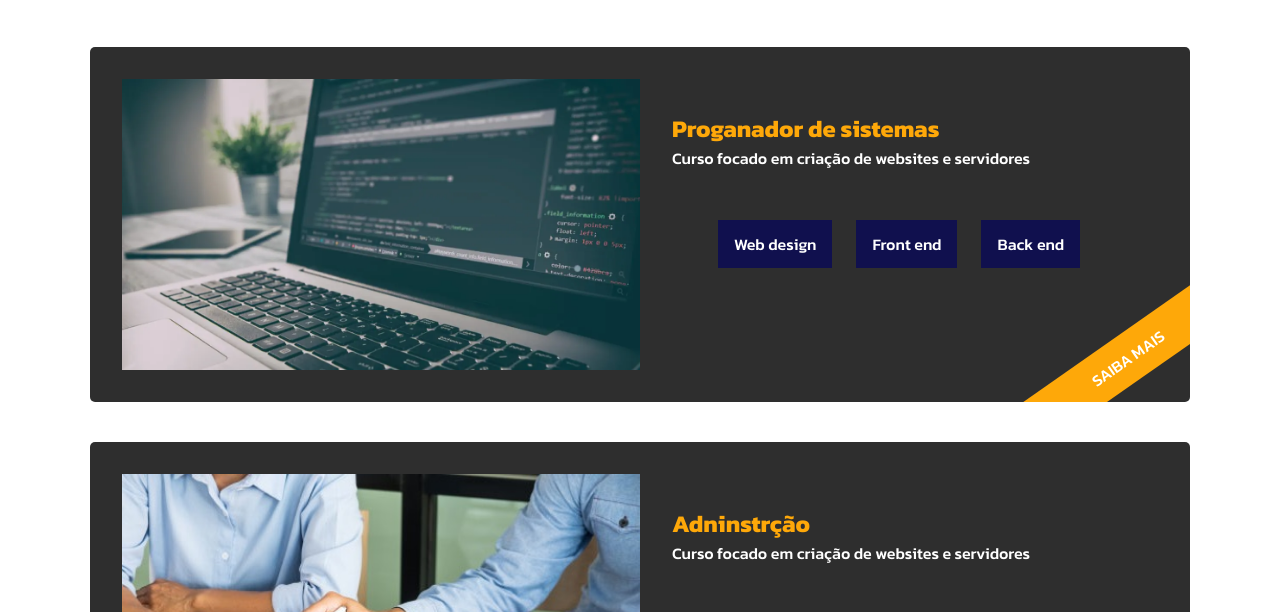
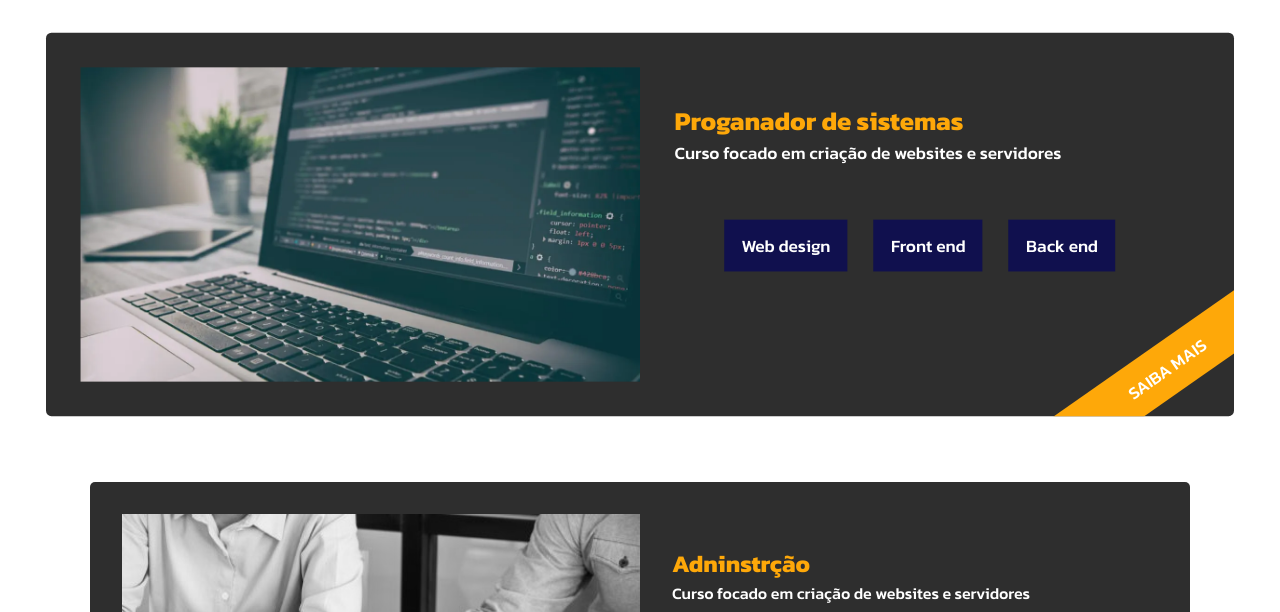
Before and after one commit to Baki51249/s, a plain HTML site: page crusos.html in a window 1280 px wide. In both pictures the pointer is over the item 640 px from the left and 355 px from the top of the page. Shown: the part 131-743 px from the top of the page. Drawn offline with Linux system fonts and the light colour scheme.

Commit message:
Add files via upload

```diff
--- a/crusos.css
+++ b/crusos.css
@@ -12,7 +12,15 @@
     border-radius: 5px;
     position: relative;
     overflow: hidden;
+    margin-bottom: 80PX;
 }
+.curso-item:hover{
+    scale: 1.08;
+}
+.curso-item:hover img{
+    filter: grayscale(0);
+}
+
 
 .curso-item div {
     padding: 32px;
@@ -52,7 +60,9 @@
     height: 100%;
     object-fit: cover;
     width: 100%;
+    filter: grayscale(1);
 }
+
 @media screen and ( max-width:450px){
     .curso-item{
         grid-template-columns: 1fr;
```
